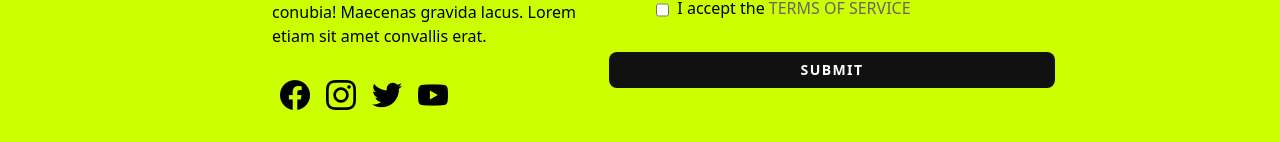
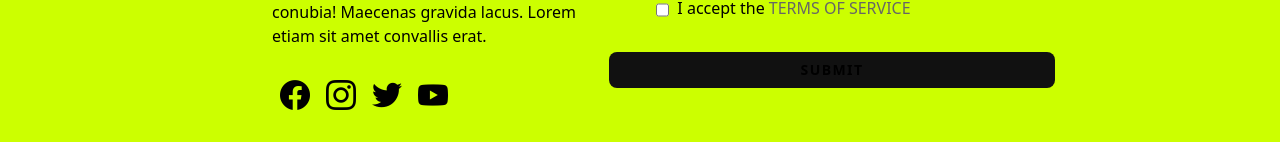
Before and after one commit to LokendraSingh7773/multi-pages-website, a Vue app: page / in a window 1280 px wide. Shown: the part 5892-6034 px from the top of the page. Built offline with nearby package versions, Linux system fonts and the light colour scheme.

Commit message:
Enter commit message here

```diff
--- a/src/components/HelloWorld.vue
+++ b/src/components/HelloWorld.vue
@@ -26,7 +26,7 @@
       <textarea class="px-8 md:px-2 mx-5 md:mx-4 py-4 xl:py-3 rounded-lg mt-4 text-lg xl:text-base outline-none placeholder-[#b0b0b0] font-medium"  type="text" placeholder="Enter your message"/>
       <span class="flex mt-4 font-medium"> <input class="ml-10 md:ml-4 mt-1" type="checkbox" />&nbsp; I accept the <p class="text-[#666666] ml-1">TERMS OF SERVICE</p></span>
       <span class="flex justify-center items-center">
-        <button class="bg-[#111111] text-white px-28 xl:px-48 py-2 mt-8 text-xl rounded-lg font-semibold  uppercase tracking-widest xl:text-sm">Submit</button>
+        <button class="bg-[#111111] text-black px-28 xl:px-48 py-2 mt-8 text-xl rounded-lg font-semibold  uppercase tracking-widest xl:text-sm">Submit</button>
       </span>
     </div>
   </div>
```
